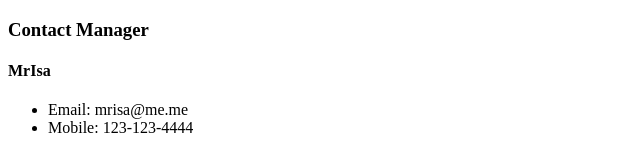
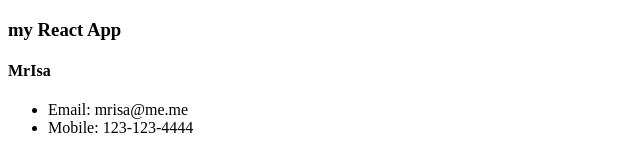
Before and after one commit to Isaabomohana/react-contactmanager, a React (Create React App) app: page / in a window 1280 px wide. Shown: the top 160 px of the page, without its empty margins (0-640 px from the left). Built offline with nearby package versions, Linux system fonts and the light colour scheme.

Commit message:
add propsTypes validating

```diff
--- a/src/App.js
+++ b/src/App.js
@@ -7,7 +7,7 @@ class App extends Component {
   render() {
     return (
       <div className="App">
-        <Header brandding="Contact Manager" />
+        <Header />
         <Contact name="MrIsa" email="mrisa@me.me" mob="123-123-4444" />
       </div>
     );
--- a/src/components/Contact.js
+++ b/src/components/Contact.js
@@ -1,15 +1,31 @@
 import React, { Component } from "react";
+import PropTypes from "prop-types";
 
-export default class Contact extends Component {
+class Contact extends Component {
+  static propTypes = {
+    name: PropTypes.string.isRequired,
+    email: PropTypes.string.isRequired,
+    mob: PropTypes.string.isRequired
+  };
   render() {
+    const { name, email, mob } = this.props;
     return (
       <div>
-        <h4>{this.props.name} </h4>
+        <h4>{name} </h4>
         <ul>
-          <li>Email: {this.props.email}</li>
-          <li>Mobile: {this.props.mob}</li>
+          <li>Email: {email}</li>
+          <li>Mobile: {mob}</li>
         </ul>
       </div>
     );
   }
 }
+
+// you can do this in the class or outside it
+// Contact.propTypes = {
+//   name: PropTypes.string.isRequired,
+//   email: PropTypes.string.isRequired,
+//   mob: PropTypes.string.isRequired
+// };
+
+export default Contact;
--- a/src/components/Header.js
+++ b/src/components/Header.js
@@ -1,9 +1,21 @@
 import React from "react";
+import PropTypes from "prop-types";
 
-export default props => {
+const Header = props => {
+  const { brandding } = props;
   return (
     <div>
-      <h3>{props.brandding}</h3>
+      <h3>{brandding}</h3>
     </div>
   );
 };
+
+Header.defaultProps = {
+  brandding: "my React App"
+};
+
+Header.propTypes = {
+  brandding: PropTypes.string.isRequired
+};
+
+export default Header;
```
